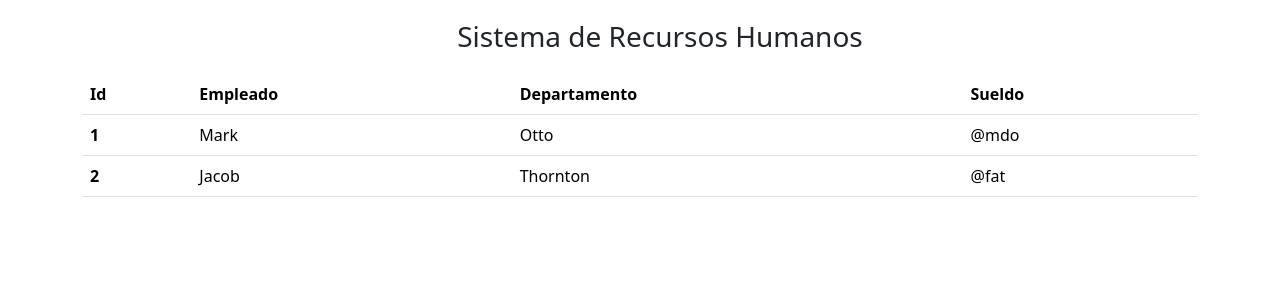
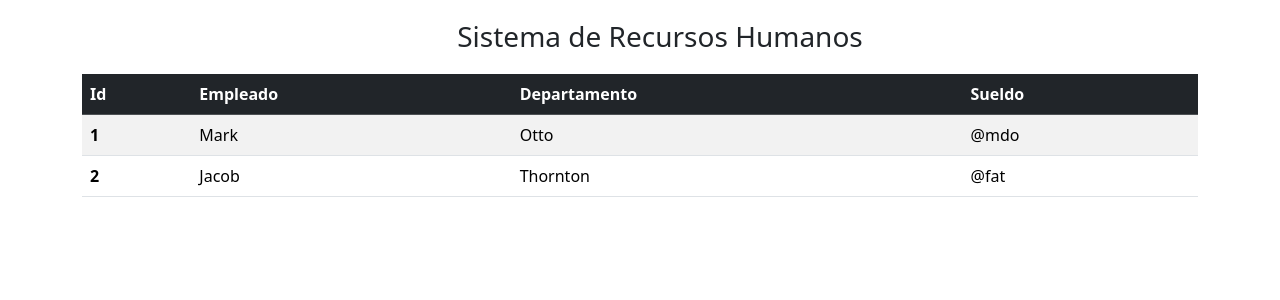
Before and after one commit to carlosninacio/sistema-recursos-humanos, a React (Create React App) app in the folder frontend-react/: page / in a window 1280 px wide. Shown: the top 300 px of the page. Built offline with nearby package versions, Linux system fonts and the light colour scheme.

Commit message:
estilo de la tabla

```diff
--- a/frontend-react/src/empleados/ListadoEmpleados.js
+++ b/frontend-react/src/empleados/ListadoEmpleados.js
@@ -7,8 +7,8 @@ export default function ListadoEmpleados() {
                 <h3>Sistema de Recursos Humanos</h3>
             </div>
 
-            <table class="table">
-                <thead>
+            <table className="table table-striped table-hover align-middle">
+                <thead className="table-dark">
                     <tr>
                         <th scope="col">Id</th>
                         <th scope="col">Empleado</th>
```
